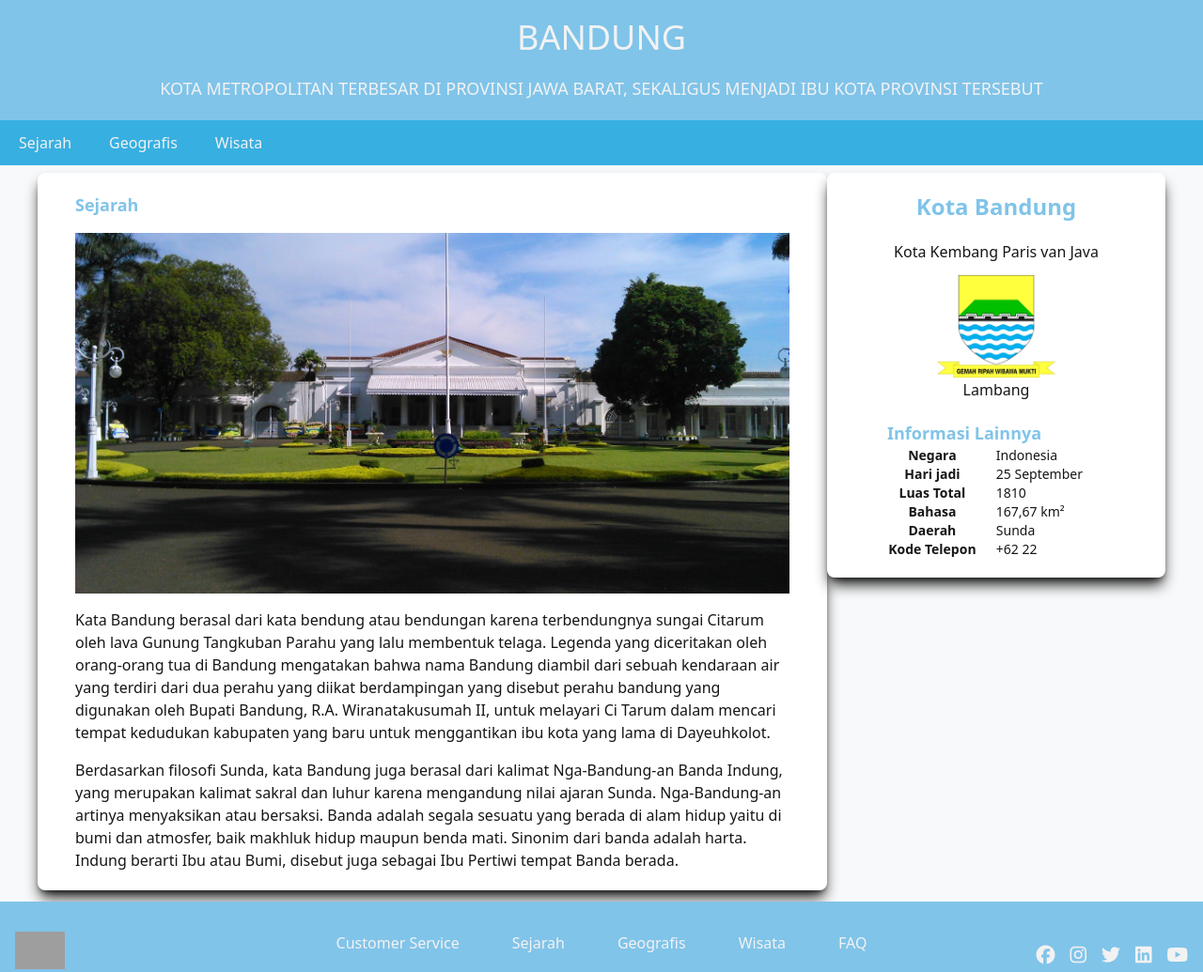
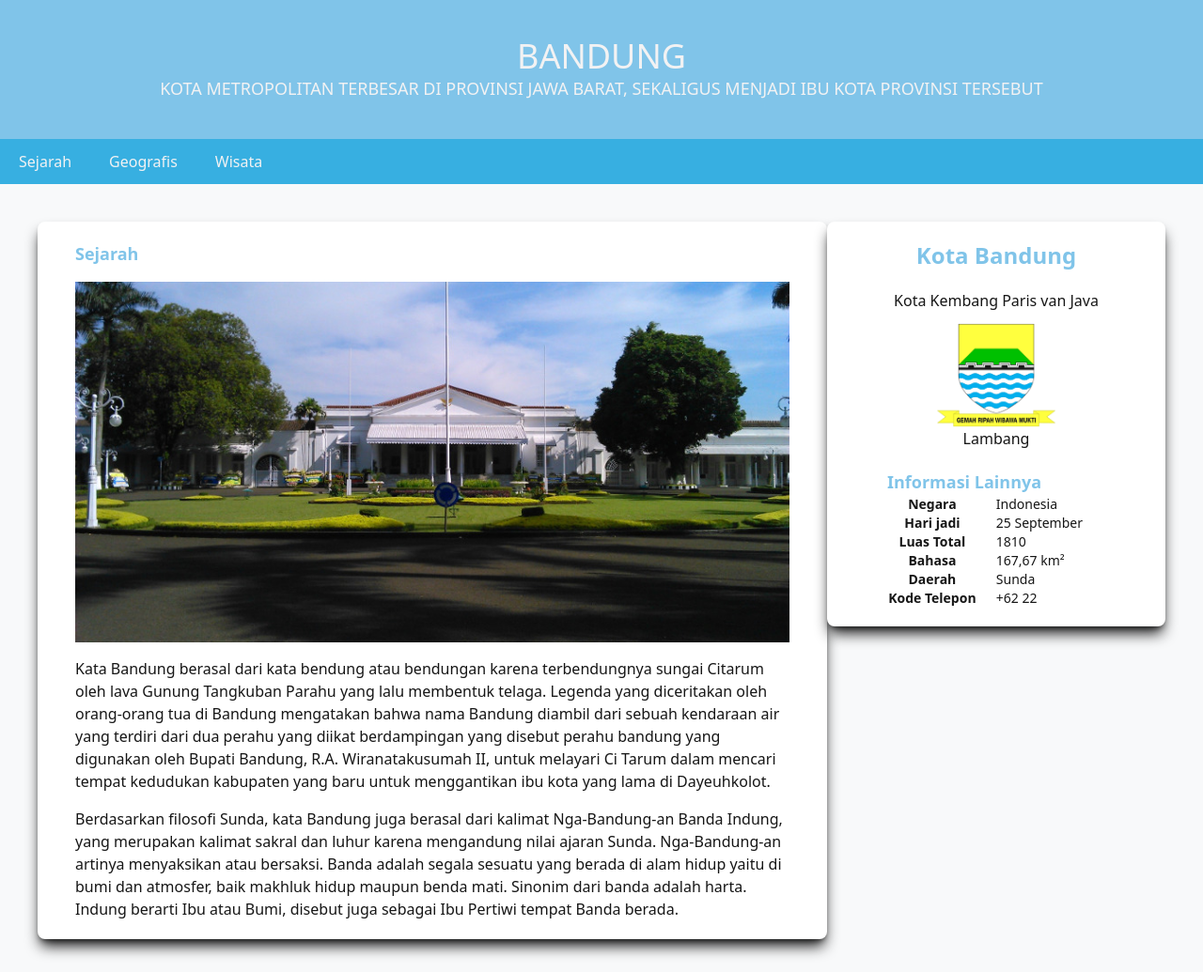
Before and after one commit to raffi194/Bandung, a website: page public/index.html in a window 1280 px wide. Shown: the top 1035 px of the page at 94% size. Drawn offline with nearby package versions, Linux system fonts and the light colour scheme; files that its build step writes are made by us from their sources; grey boxes are pictures that could not be loaded; a script that the page names is missing; a small style sheet from the web is missing.

Commit message:
Belajar Dasar Pemrograman Web

```diff
--- a/public/index.html
+++ b/public/index.html
@@ -19,16 +19,11 @@
     <title>IDCamp 2024 Dicoding</title>
 </head>
 <body class="flex flex-col min-h-screen">
-    <nav class="w-full h-14 z-10 text-[--putih]">
-        <div class="container">
-                <div class="flex justify-center items-center py-5 w-full bg-[--biru]">
-                    <div class="">
-                        <span class="uppercase text-4xl">Bandung</span>
-                    </div>
-                </div>
-                <div class="flex justify-center items-center pb-5 w-full bg-[--biru]">
-                    <div class="">
-                        <span class="uppercase text-lg">Kota metropolitan terbesar di Provinsi Jawa Barat, sekaligus menjadi ibu kota provinsi tersebut</span>
+    <nav class="w-full h-auto z-10 text-[--putih] top-0 left-0 bg-[--biru]">
+        <div class="container mx-auto flex flex-col items-center p-10">
+            <div class="text-center mb-0">
+                <span class="uppercase text-4xl block">Bandung</span>
+                <span class="uppercase text-lg block">Kota metropolitan terbesar di Provinsi Jawa Barat, sekaligus menjadi ibu kota provinsi tersebut</span>
             </div>
         </div>
         <div id="navbar" class="flex justify-start items-center px-5 py-3 w-full bg-[--birugelap]">
@@ -46,9 +41,7 @@
                 </ul>
             </div>
         </div>
-        </div>
     </nav>
-
     <style>
         .sticky {
             transition: top 0.3s;
@@ -74,10 +67,10 @@
 
     </script>
 
-<div class="flex flex-col items-center w-full px-10 mt-32 h-fit">
+<div class="flex flex-col items-center w-full px-10 mt-10 mb-10 h-fit flex-grow">
     <ul class="flex flex-nowrap mb-3 w-full h-full">
         <li class="justify-center w-[70%] h-full">
-            <div class="w-8/10 max-w-[100%]">
+            <div class="w-8/10">
                 <div class="bg-white shadow-lg shadow-[--hitam] rounded-lg h-fit" id="sejarahcontent">
                     <article class="mx-10">
                         <div class="flex-col space-y-4 py-5">
@@ -104,7 +97,7 @@
                     </article>
                 </div>
 
-                <div class="bg-white shadow-lg shadow-[--hitam] rounded-lg h-fit hidden" id="wisatacontent">
+                <div class="bg-white shadow-lg shadow-[--hitam] rounded-lg h-fit mb-10 hidden" id="wisatacontent">
                     <article class="mx-10">
                         <div class="flex-col space-y-4 py-5">
                             <span class="font-semibold text-lg text-[--biru]">Wisata</span>
```
Lines whose indentation alone changed are shown as unchanged.
